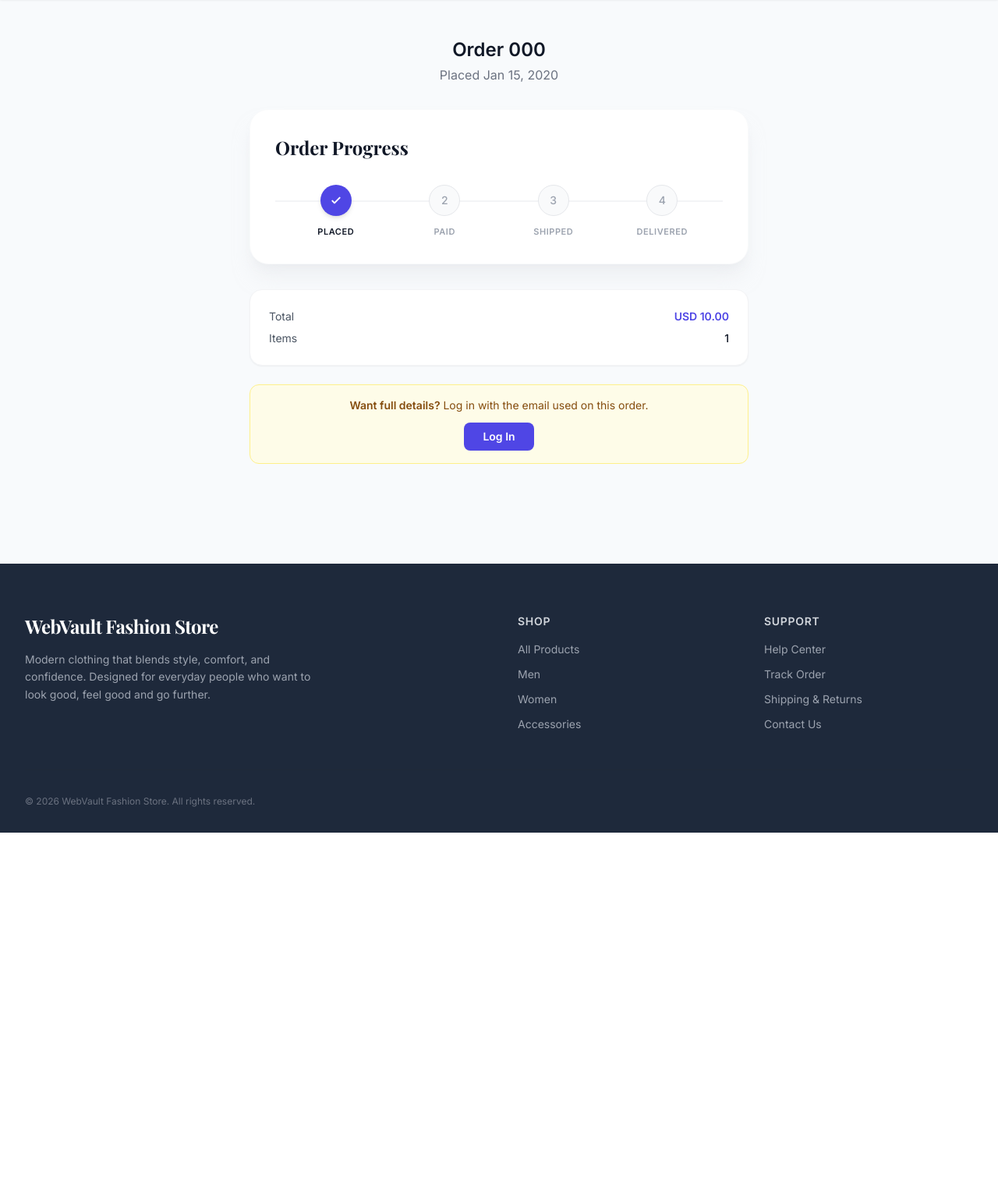
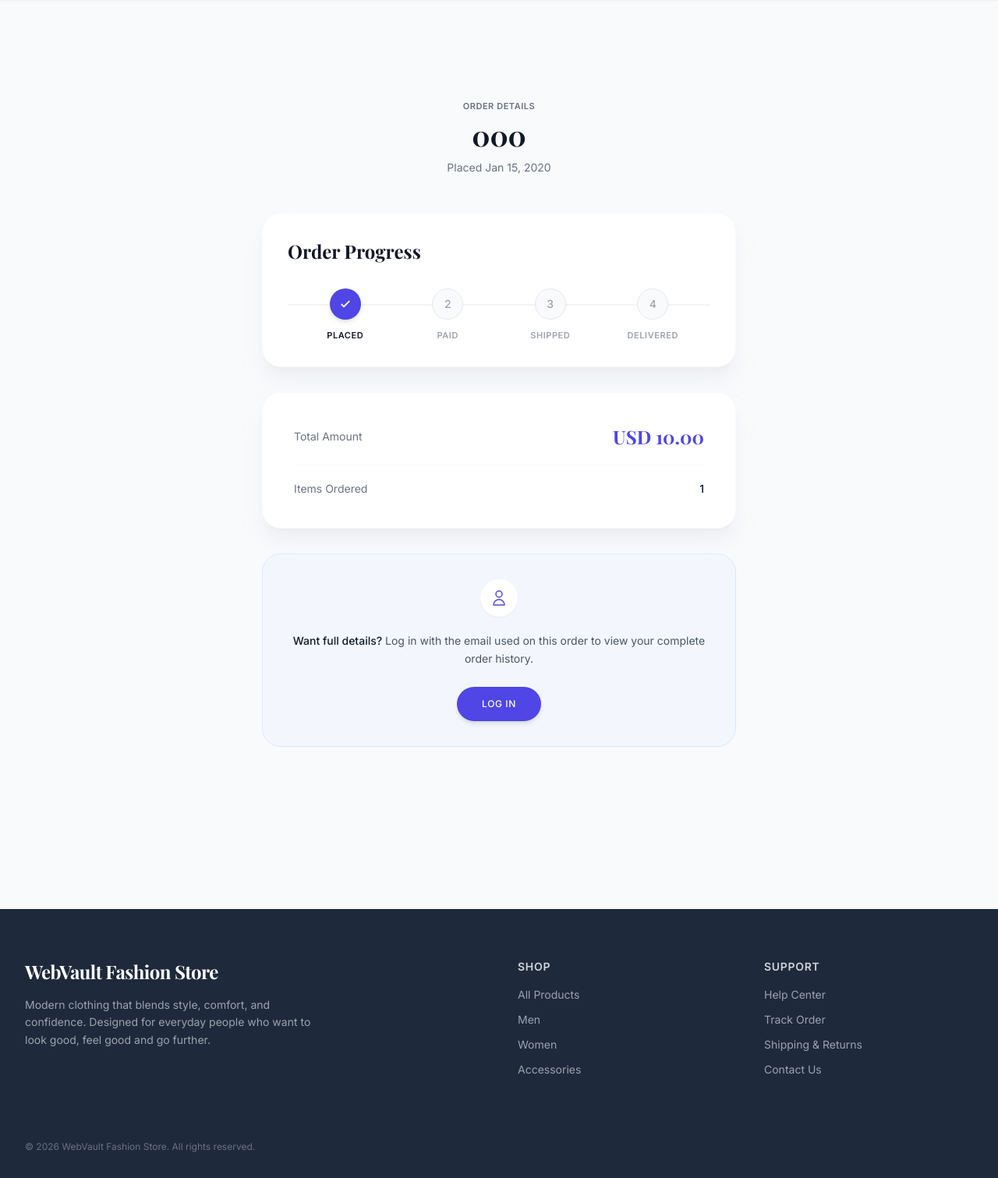
Before and after one commit to Rayflex189/webvault-fashion-commerce, a Django app: page /detail/000/ in a window 1280 px wide. Shown: the part 80-1591 px from the top of the page at 78% size. Before the commit the page ends 1148 px from the top, so only its background shows below. Run offline with Django 5.2, Linux system fonts and the light colour scheme; data comes from the database, SQL or seed files in the repository; tables that the repository leaves empty hold one stand-in row (values such as "Sample post"); some libraries are stand-ins or nearby versions.

Commit message:
Enhance order_public.html layout and styling
Save

```diff
--- a/templates/orders/order_public.html
+++ b/templates/orders/order_public.html
@@ -2,33 +2,45 @@
 {% block title %}Order {{ order.order_number }}{% endblock %}
 
 {% block content %}
-<div class="max-w-2xl mx-auto px-4 py-12">
+<div class="max-w-2xl mx-auto px-4 sm:px-6 lg:px-8 py-24 md:py-32">
 
-    <div class="text-center mb-8">
-        <h1 class="text-2xl font-bold mb-1">Order {{ order.order_number }}</h1>
-        <p class="text-gray-500">Placed {{ order.created_at|date:"M d, Y" }}</p>
+    <!-- Page Header -->
+    <div class="text-center mb-12">
+        <p class="text-[11px] font-semibold text-gray-500 uppercase tracking-wider mb-2">Order Details</p>
+        <h1 class="font-serif text-4xl font-bold text-gray-900 mb-3">{{ order.order_number }}</h1>
+        <p class="text-sm text-gray-500 font-light">Placed {{ order.created_at|date:"M d, Y" }}</p>
     </div>
 
+    <!-- Status Timeline Component -->
     {% include 'orders/_status_timeline.html' with order=order %}
 
-    <div class="bg-white rounded-2xl shadow-sm border border-gray-100 p-6 mb-6">
-        <div class="flex justify-between text-sm">
-            <span class="text-gray-600">Total</span>
-            <span class="font-bold text-[var(--primary-color)]">{{ order.currency }} {{ order.total|floatformat:2 }}</span>
+    <!-- Order Summary Card -->
+    <div class="bg-white rounded-3xl shadow-xl shadow-gray-200/50 border border-gray-50 p-8 md:p-10 mb-8">
+        <div class="flex justify-between items-center pb-5 border-b border-gray-50">
+            <span class="text-gray-500 font-light text-sm">Total Amount</span>
+            <span class="font-serif text-2xl font-bold text-[var(--primary-color)]">{{ order.currency }} {{ order.total|floatformat:2 }}</span>
         </div>
-        <div class="flex justify-between text-sm mt-2">
-            <span class="text-gray-600">Items</span>
-            <span class="font-medium">{{ order.items.count }}</span>
+        <div class="flex justify-between items-center pt-5">
+            <span class="text-gray-500 font-light text-sm">Items Ordered</span>
+            <span class="font-medium text-gray-900 text-sm">{{ order.items.count }}</span>
         </div>
     </div>
 
-    <div class="bg-yellow-50 border border-yellow-200 rounded-xl p-4 text-center">
-        <p class="text-sm text-yellow-800">
-            <strong>Want full details?</strong> Log in with the email used on this order.
+    <!-- Login Prompt CTA -->
+    <div class="bg-blue-50/50 border border-blue-100 rounded-3xl p-8 text-center">
+        <div class="w-12 h-12 bg-white rounded-full flex items-center justify-center mx-auto mb-5 shadow-sm text-[var(--primary-color)]">
+            <svg class="w-6 h-6" fill="none" stroke="currentColor" viewBox="0 0 24 24">
+                <path stroke-linecap="round" stroke-linejoin="round" stroke-width="1.5" d="M16 7a4 4 0 11-8 0 4 4 0 018 0zM12 14a7 7 0 00-7 7h14a7 7 0 00-7-7z"/>
+            </svg>
+        </div>
+        <p class="text-sm text-gray-600 font-light mb-6 leading-relaxed">
+            <strong class="font-medium text-gray-900">Want full details?</strong> Log in with the email used on this order to view your complete order history.
         </p>
-        <a href="{% url 'accounts:login' %}?next={% url 'orders:detail' order.order_number %}" class="mt-3 inline-block bg-[var(--primary-color)] text-white px-6 py-2 rounded-lg font-semibold hover:opacity-90 transition text-sm">
+        <a href="{% url 'accounts:login' %}?next={% url 'orders:detail' order.order_number %}"
+           class="inline-block bg-[var(--primary-color)] text-white px-8 py-3.5 rounded-full font-medium text-xs tracking-wider uppercase hover:opacity-90 transition duration-300 shadow-md shadow-[var(--primary-color)]/20">
             Log In
         </a>
     </div>
+
 </div>
 {% endblock %}
```
